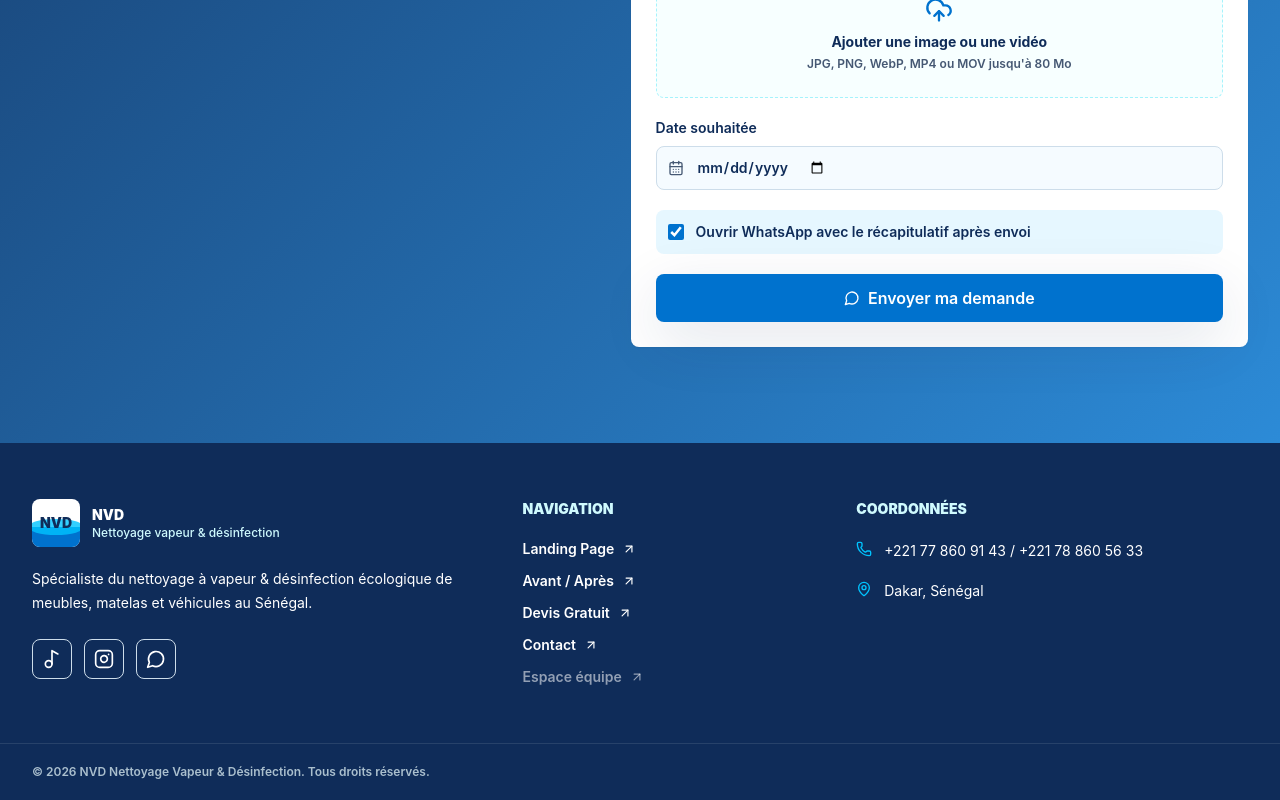
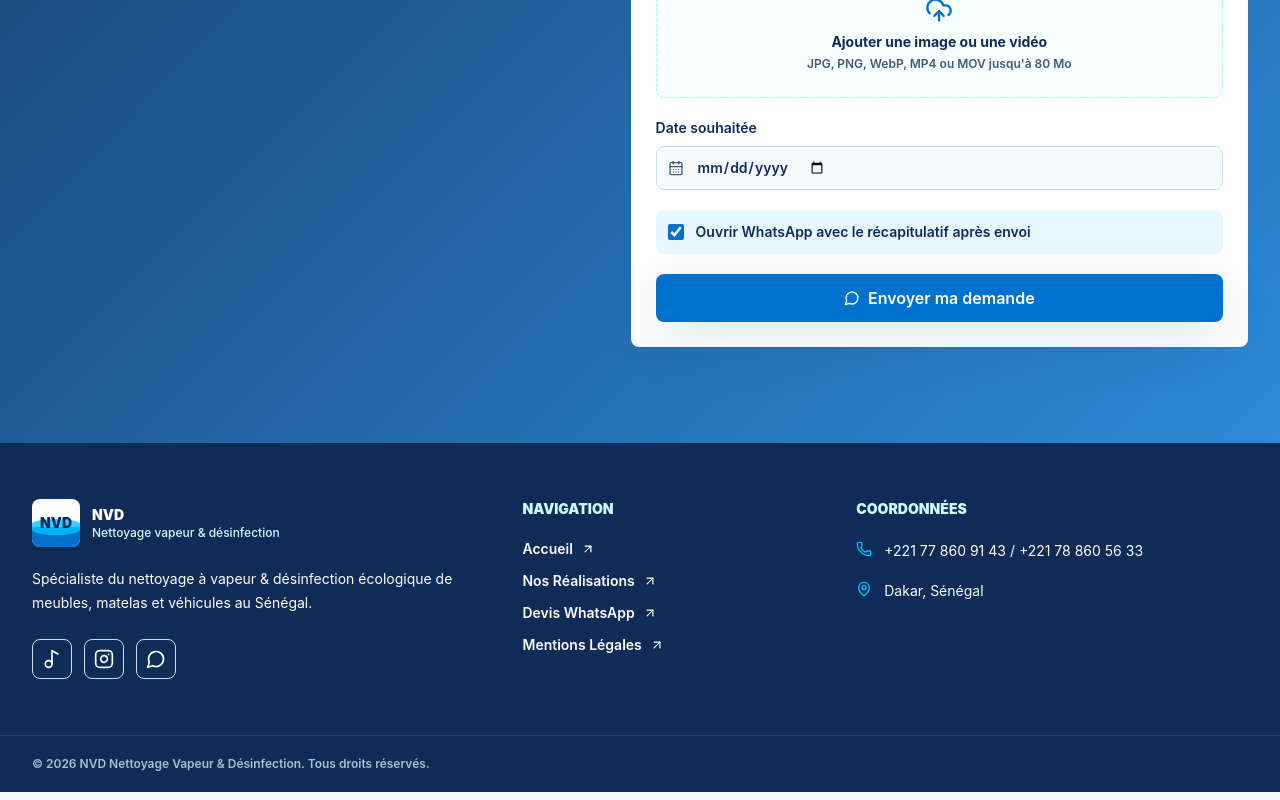
Before and after one commit to tani491/agencenvd, a Next.js app: page / in a window 1280 px wide. Shown: the part 3189-3989 px from the top of the page. Built offline with nearby package versions, Linux system fonts and the light colour scheme.

Commit message:
security: suppression de tous les liens admin publics du footer

```diff
--- a/components/Footer.tsx
+++ b/components/Footer.tsx
@@ -10,11 +10,10 @@ import {
 import { NVD_CONTACT } from "@/lib/nvd";
 
 const footerLinks = [
-  { label: "Landing Page", href: "/", subtle: false },
-  { label: "Avant / Après", href: "/avant-apres", subtle: false },
-  { label: "Devis Gratuit", href: "/#devis", subtle: false },
-  { label: "Contact", href: "/#contact", subtle: false },
-  { label: "Espace équipe", href: "/admin/login", subtle: true }
+  { label: "Accueil", href: "/", external: false },
+  { label: "Nos Réalisations", href: "/avant-apres", external: false },
+  { label: "Devis WhatsApp", href: NVD_CONTACT.whatsappHref, external: true },
+  { label: "Mentions Légales", href: "/mentions-legales", external: false }
 ] as const;
 
 const socialLinks = [
@@ -92,19 +91,29 @@ export function Footer() {
             Navigation
           </h2>
           <div className="mt-5 grid gap-3 text-sm font-semibold text-white/84">
-            {footerLinks.map((link) => (
+            {footerLinks.map((link) =>
+              link.external ? (
+                <a
+                  key={link.href}
+                  href={link.href}
+                  target="_blank"
+                  rel="noreferrer"
+                  className="inline-flex items-center gap-2 transition hover:text-nvd-cyan"
+                >
+                  {link.label}
+                  <ArrowUpRight className="h-3.5 w-3.5" />
+                </a>
+              ) : (
                 <Link
                   key={link.href}
                   href={link.href}
-                prefetch={link.href.startsWith("/admin") ? false : undefined}
-                className={`inline-flex items-center gap-2 transition hover:text-nvd-cyan ${
-                  link.subtle ? "text-white/55" : ""
-                }`}
+                  className="inline-flex items-center gap-2 transition hover:text-nvd-cyan"
                 >
                   {link.label}
                   <ArrowUpRight className="h-3.5 w-3.5" />
                 </Link>
-            ))}
+              )
+            )}
           </div>
         </nav>
 
```
Also changed, not shown: 1 other file (tests, documents, lock files or other folders). Lines whose indentation alone changed are shown as unchanged.
